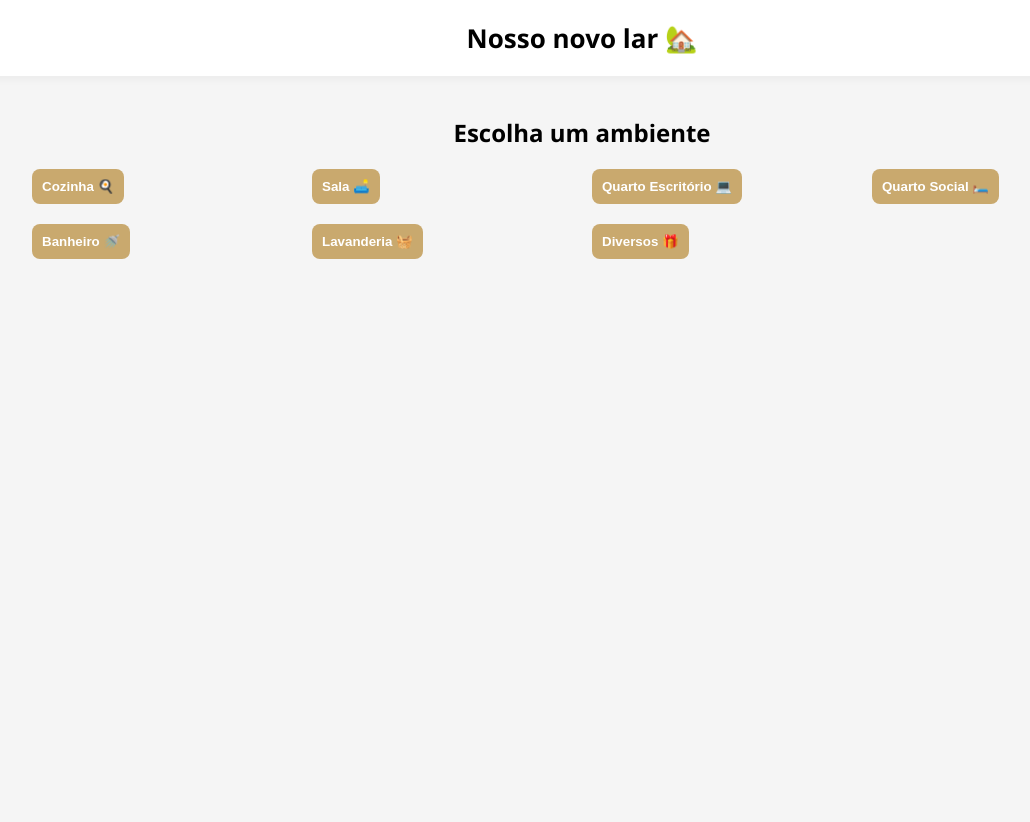
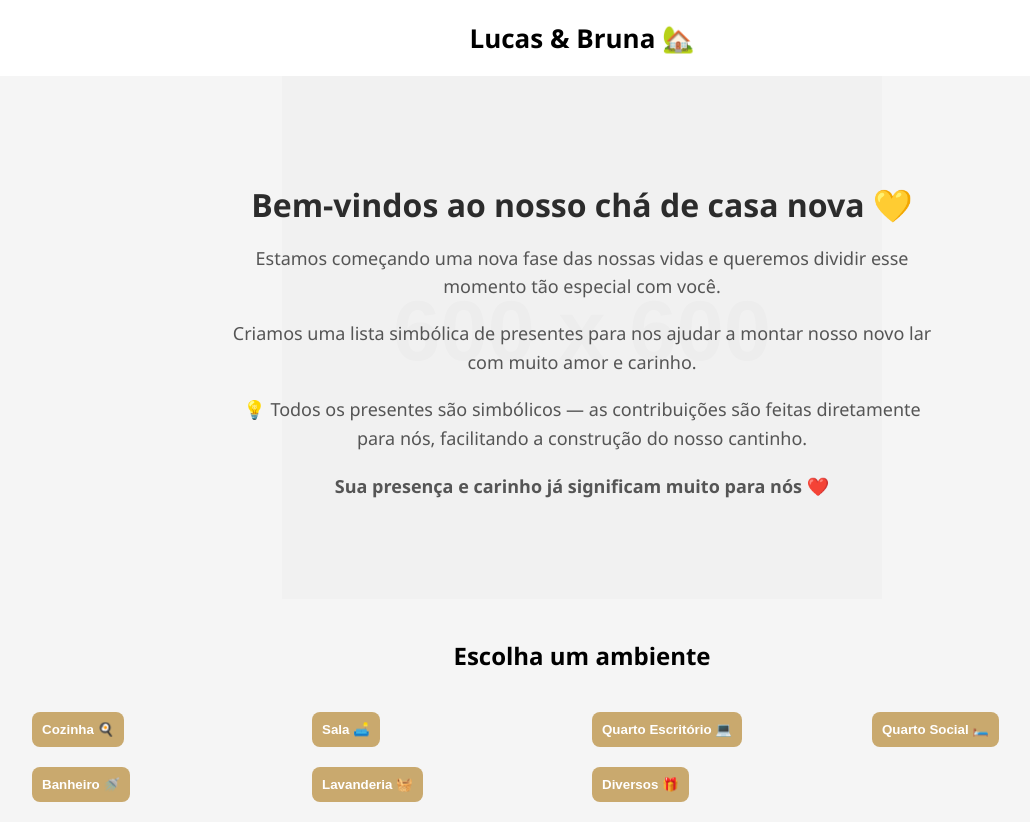
Before and after one commit to cerutti542/cha-casa-nova, a plain HTML site: page index.html in a window 1280 px wide. Shown: the whole page, without its empty margins (58-1088 px from the left). Before the commit the page ends 800 px from the top, so only its background shows below. Drawn offline with Linux system fonts and the light colour scheme; placeholder pictures from the web are drawn by us.

Commit message:
Update index.html

```diff
--- a/index.html
+++ b/index.html
@@ -1,13 +1,86 @@
 <!DOCTYPE html>
-<html>
+<html lang="pt-br">
 <head>
-  <title>Nosso Novo Lar 🏡</title>
+  <meta charset="UTF-8">
+  <title>Nosso Novo Lar</title>
   <link rel="stylesheet" href="style.css">
+
+  <style>
+    .hero {
+      position: relative;
+      padding: 80px 20px;
+      text-align: center;
+      color: #2c2c2c;
+      background: #f5f5f5;
+      overflow: hidden;
+    }
+
+    .hero img {
+      position: absolute;
+      top: 50%;
+      left: 50%;
+      transform: translate(-50%, -50%);
+      opacity: 0.08;
+      width: 600px;
+      z-index: 0;
+    }
+
+    .hero-content {
+      position: relative;
+      z-index: 1;
+      max-width: 700px;
+      margin: auto;
+    }
+
+    .hero h1 {
+      font-size: 32px;
+      margin-bottom: 15px;
+    }
+
+    .hero p {
+      font-size: 18px;
+      color: #555;
+      line-height: 1.6;
+    }
+
+    .grid {
+      margin-top: 40px;
+    }
+  </style>
 </head>
 
 <body>
 
-<header>Nosso novo lar 🏡</header>
+<header>Lucas & Bruna 🏡</header>
+
+<section class="hero">
+
+  <!-- TROCA AQUI PELA FOTO DE VOCÊS -->
+  <img src="https://via.placeholder.com/600" alt="foto casal">
+
+  <div class="hero-content">
+
+    <h1>Bem-vindos ao nosso chá de casa nova 💛</h1>
+
+    <p>
+      Estamos começando uma nova fase das nossas vidas e queremos dividir esse momento tão especial com você.
+    </p>
+
+    <p>
+      Criamos uma lista simbólica de presentes para nos ajudar a montar nosso novo lar com muito amor e carinho.
+    </p>
+
+    <p>
+      💡 Todos os presentes são simbólicos — as contribuições são feitas diretamente para nós, facilitando a construção do nosso cantinho.
+    </p>
+
+    <p style="margin-top:20px; font-weight:bold;">
+      Sua presença e carinho já significam muito para nós ❤️
+    </p>
+
+  </div>
+
+</section>
 
 <div class="container">
 
```
